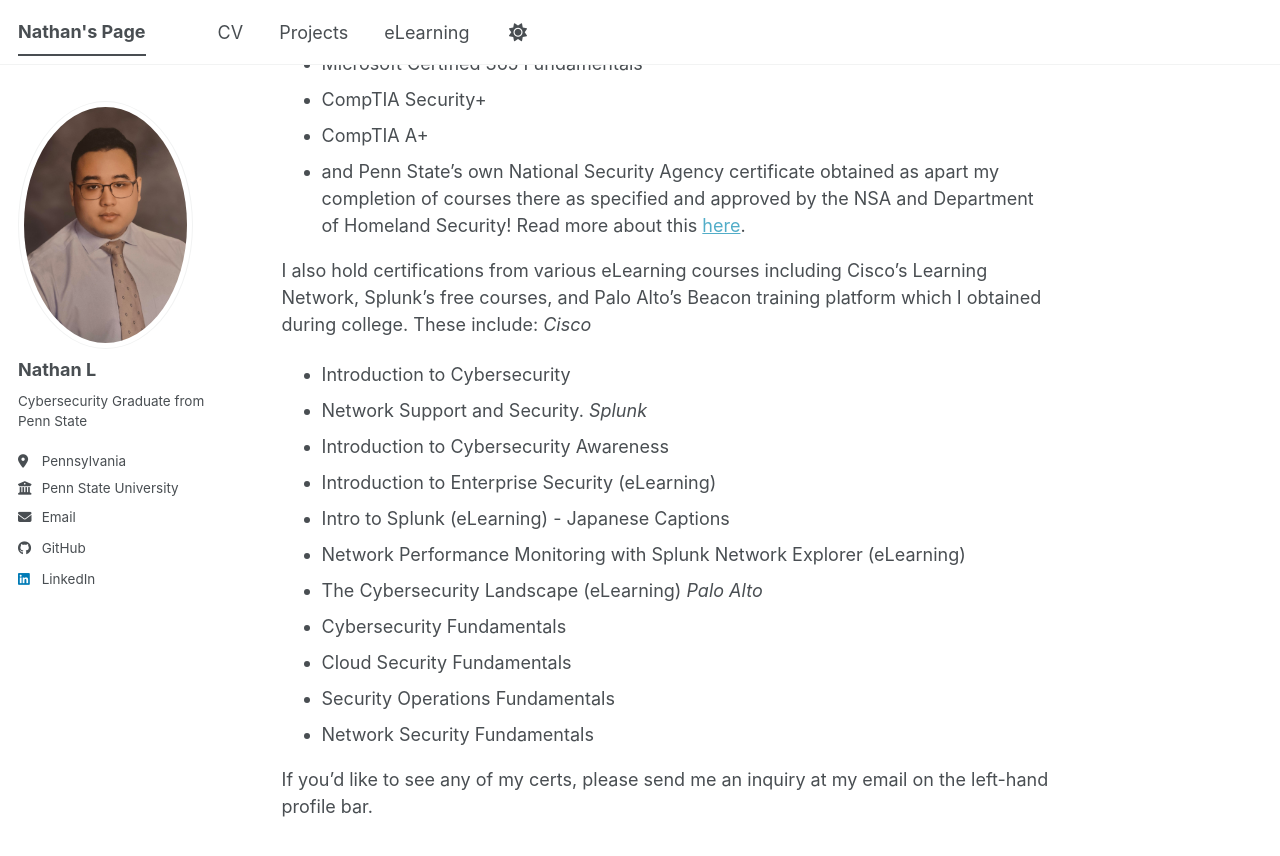
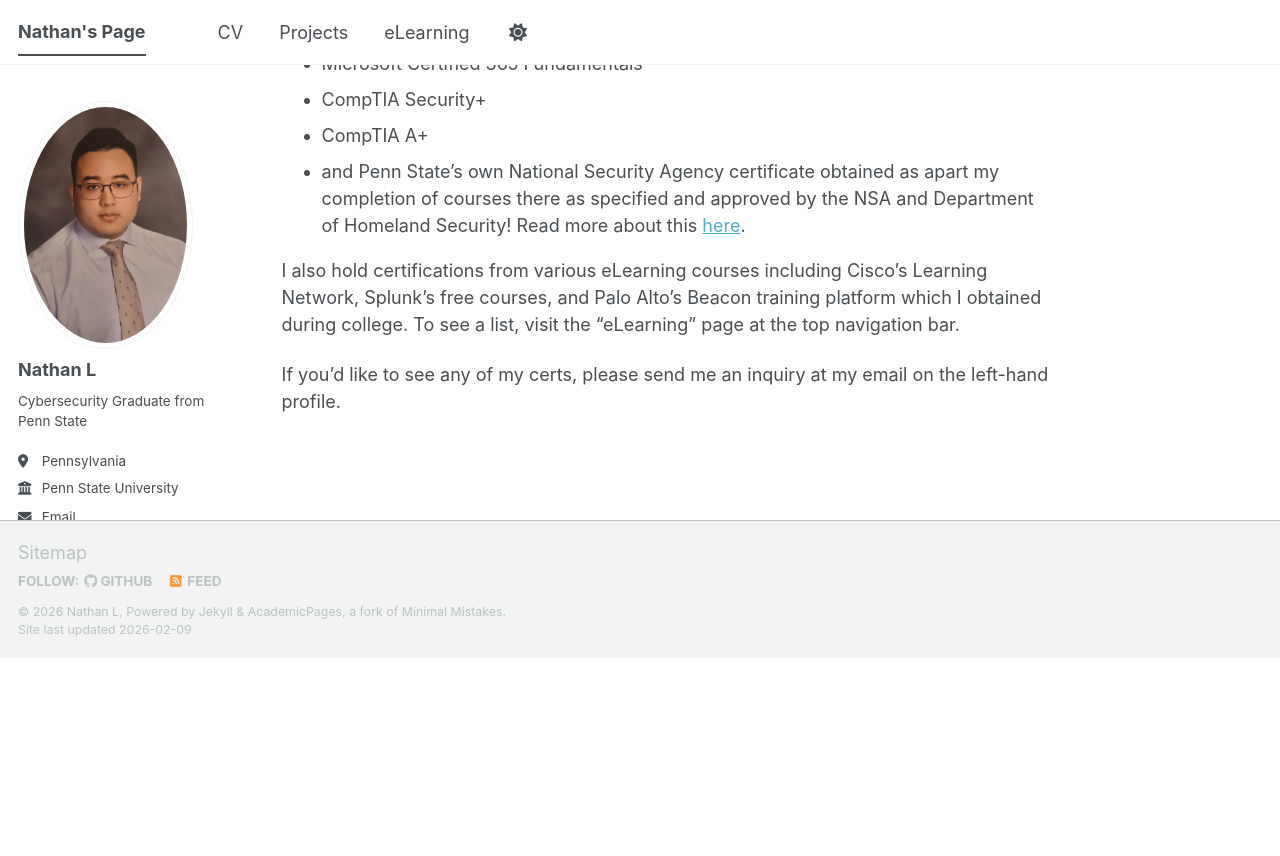
Before and after one commit to d-nl/d-nl.github.io, a Jekyll site: the page built from _pages/about.md, in a window 1280 px wide and 900 px high, scrolled down 1162 px. Shown: the top 856 px of the window. Built offline with Jekyll 4.4.1, drawn with Linux system fonts in a browser that asks for light colours; a script bundle is joined from its source files by our own code; library files that are not in the unit come from our copies; after the commit the page ends 1820 px from its top, so only the background shows below that.

Commit message:
Update about.md

```diff
--- a/_pages/about.md
+++ b/_pages/about.md
@@ -37,20 +37,6 @@
 - CompTIA A+
 - and Penn State's own National Security Agency certificate obtained as apart my completion of courses there as specified and approved by the NSA and Department of Homeland Security! Read more about this [here](https://bulletins.psu.edu/undergraduate/colleges/information-sciences-technology/national-security-agency-certificate/).
 
-I also hold certifications from various eLearning courses including Cisco's Learning Network, Splunk's free courses, and Palo Alto's Beacon training platform which I obtained during college. These include:
-*Cisco*
-- Introduction to Cybersecurity
-- Network Support and Security.
-*Splunk*
-- Introduction to Cybersecurity Awareness
-- Introduction to Enterprise Security (eLearning)
-- Intro to Splunk (eLearning) - Japanese Captions
-- Network Performance Monitoring with Splunk Network Explorer (eLearning)
-- The Cybersecurity Landscape (eLearning)
-*Palo Alto*
-- Cybersecurity Fundamentals
-- Cloud Security Fundamentals
-- Security Operations Fundamentals
-- Network Security Fundamentals
+I also hold certifications from various eLearning courses including Cisco's Learning Network, Splunk's free courses, and Palo Alto's Beacon training platform which I obtained during college. To see a list, visit the "eLearning" page at the top navigation bar.
 
-If you'd like to see any of my certs, please send me an inquiry at my email on the left-hand profile bar.
+If you'd like to see any of my certs, please send me an inquiry at my email on the left-hand profile.
```
